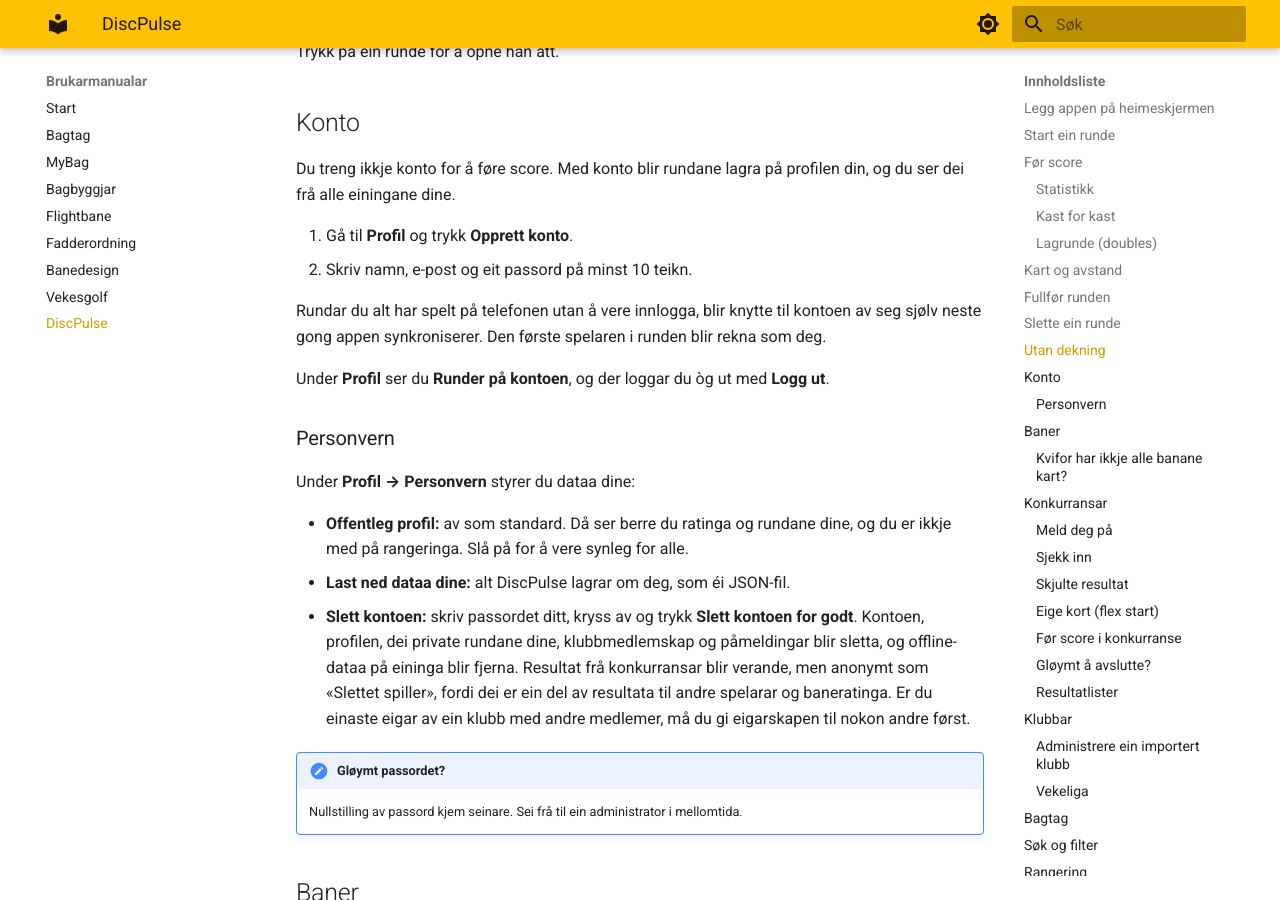
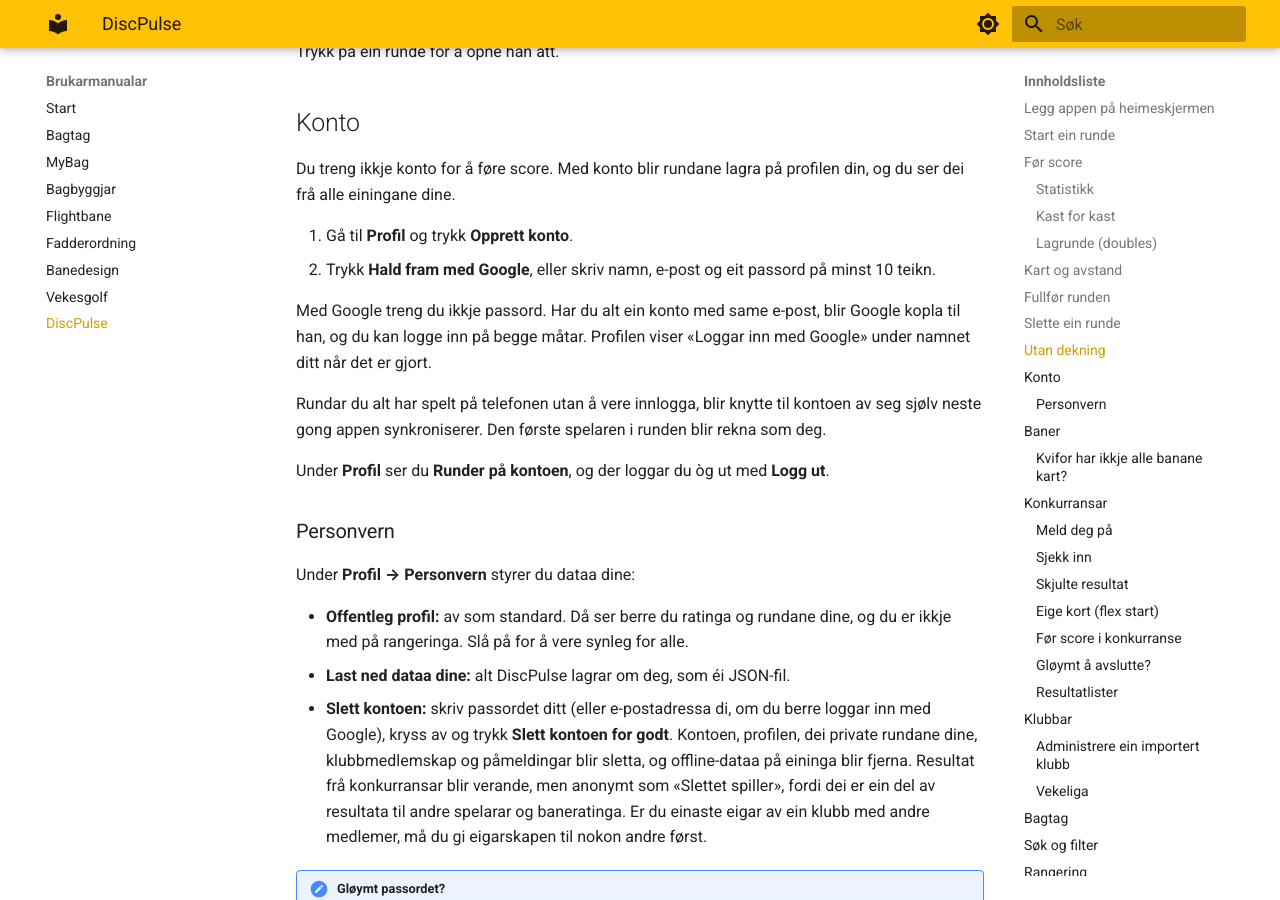
Before and after one commit to hanses89/manuals, an MkDocs documentation site: the page built from docs/discpulse.md, in a window 1280 px wide and 900 px high, scrolled down 4315 px. Built offline with MkDocs 1.6.1 and Material for MkDocs 9.7.7, drawn with Linux system fonts in a browser that asks for light colours.

Commit message:
manual: sync from discpulse.app @ 69773a916b0d64839959ebbb7bee997046bf068a

```diff
--- a/docs/discpulse.md
+++ b/docs/discpulse.md
@@ -168,7 +168,12 @@ Du treng ikkje konto for å føre score. Med konto blir rundane lagra på
 profilen din, og du ser dei frå alle einingane dine.
 
 1. Gå til **Profil** og trykk **Opprett konto**.
-2. Skriv namn, e-post og eit passord på minst 10 teikn.
+2. Trykk **Hald fram med Google**, eller skriv namn, e-post og eit passord på
+   minst 10 teikn.
+
+Med Google treng du ikkje passord. Har du alt ein konto med same e-post, blir
+Google kopla til han, og du kan logge inn på begge måtar. Profilen viser
+«Loggar inn med Google» under namnet ditt når det er gjort.
 
 Rundar du alt har spelt på telefonen utan å vere innlogga, blir knytte til
 kontoen av seg sjølv neste gong appen synkroniserer. Den første spelaren i
@@ -184,7 +189,8 @@ Under **Profil → Personvern** styrer du dataa dine:
 - **Offentleg profil:** av som standard. Då ser berre du ratinga og rundane dine,
   og du er ikkje med på rangeringa. Slå på for å vere synleg for alle.
 - **Last ned dataa dine:** alt DiscPulse lagrar om deg, som éi JSON-fil.
-- **Slett kontoen:** skriv passordet ditt, kryss av og trykk **Slett kontoen for
+- **Slett kontoen:** skriv passordet ditt (eller e-postadressa di, om du berre
+  loggar inn med Google), kryss av og trykk **Slett kontoen for
   godt**. Kontoen, profilen, dei private rundane dine, klubbmedlemskap og
   påmeldingar blir sletta, og offline-dataa på eininga blir fjerna. Resultat frå
   konkurransar blir verande, men anonymt som «Slettet spiller», fordi dei er ein
```
